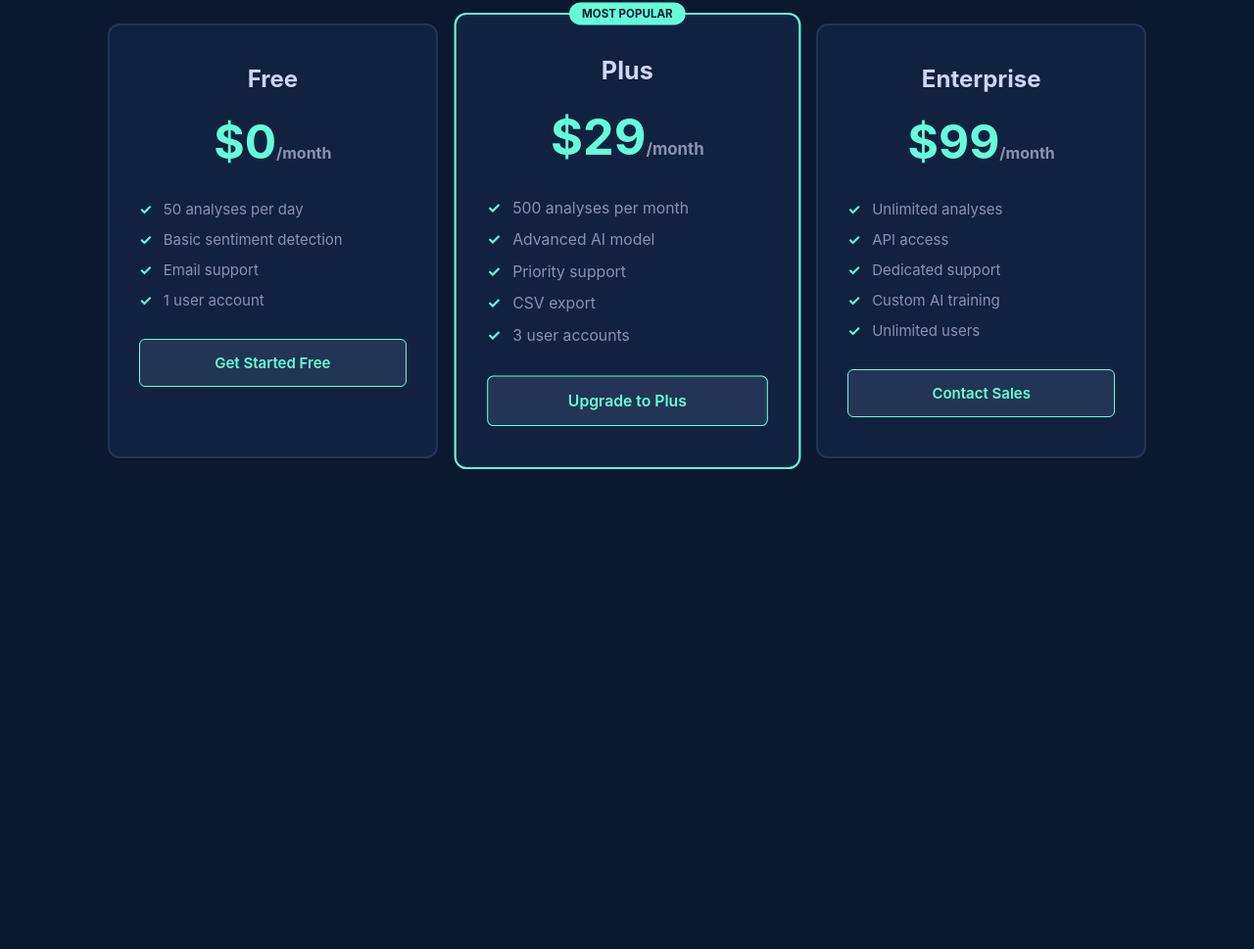
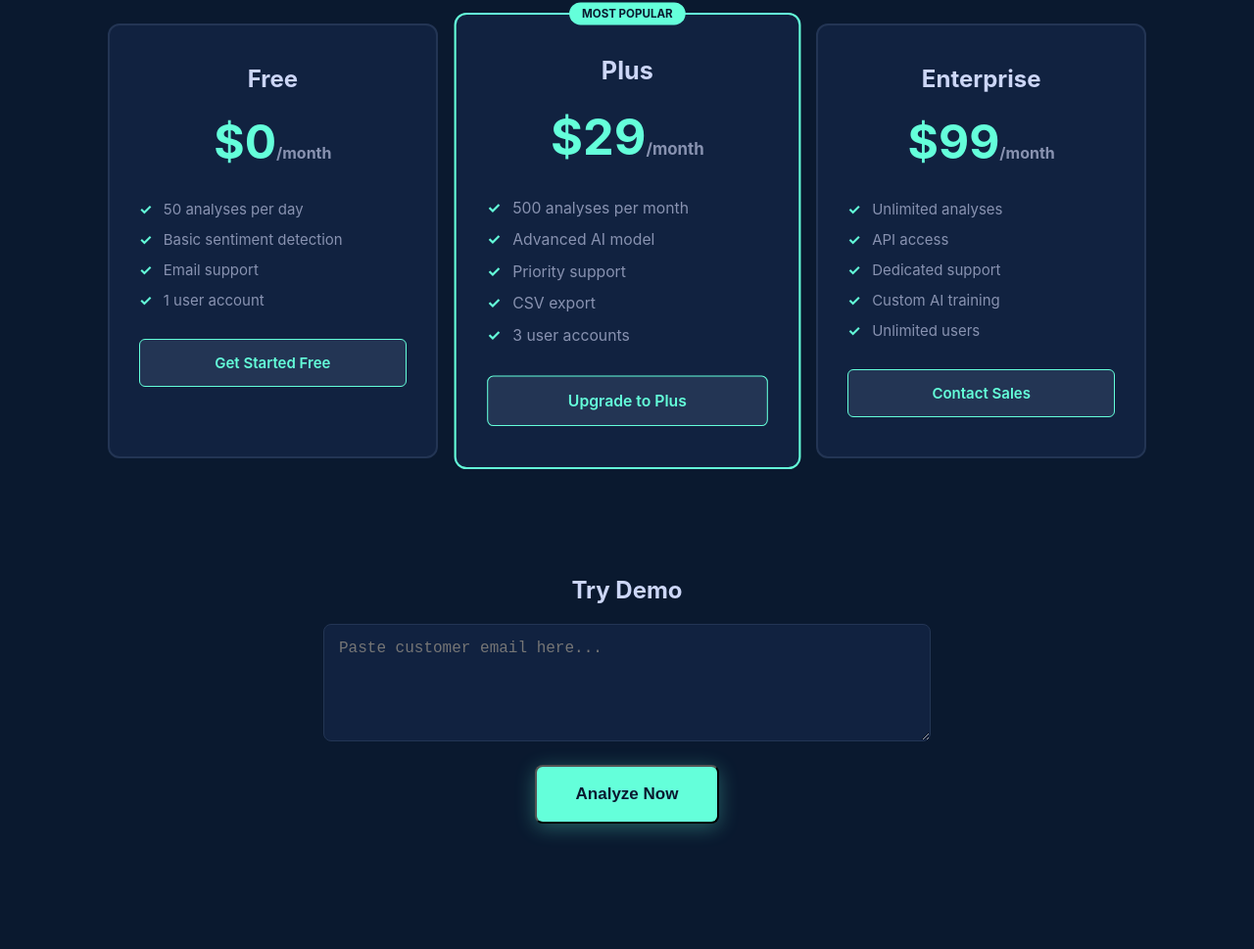
Before and after one commit to duaaexpertise-bit/Feedback-Detector, a website: page index.html in a window 1280 px wide. Shown: the part 964-1933 px from the top of the page at 98% size. Before the commit the page ends 1512 px from the top, so only its background shows below. Drawn offline with Linux system fonts and the light colour scheme.

Commit message:
Implement demo feature for email analysis
Added demo section with email input and analyze button.

```diff
--- a/index.html
+++ b/index.html
@@ -117,5 +117,35 @@
       </div>
     </div>
   </div>
+</div>
+  </div>
+<div class="demo" style="max-width:700px;margin:80px auto;padding:40px;text-align:center">
+  <h2 style="color:#ccd6f6;margin-bottom:20px">Try Demo</h2>
+  <textarea id="email" placeholder="Paste customer email here..." style="width:100%;height:120px;padding:15px;background:#112240;border:1px solid #233554;border-radius:8px;color:#e6f1ff;font-size:16px"></textarea>
+  <br><br>
+  <button onclick="analyze()" class="cta-btn">Analyze Now</button>
+  <div id="result" style="margin-top:25px;font-size:18px;color:#64ffda;min-height:60px"></div>
+</div>
+<script>
+function tryDemo(){
+    document.querySelector(".demo").scrollIntoView({ behavior:"smooth" });
+}
+
+function analyze(){
+    let email = document.getElementById("email").value;
+    let result = document.getElementById("result");
+
+    if(email===""){
+        result.innerHTML = "Please paste an email.";
+        return;
+    }
+
+    result.innerHTML = `
+    Tone: Positive<br>
+    Confidence: 92%<br>
+    AI Reply: Thank you for your feedback.
+    `;
+}
+</script>
 </body>
 </html>
```
